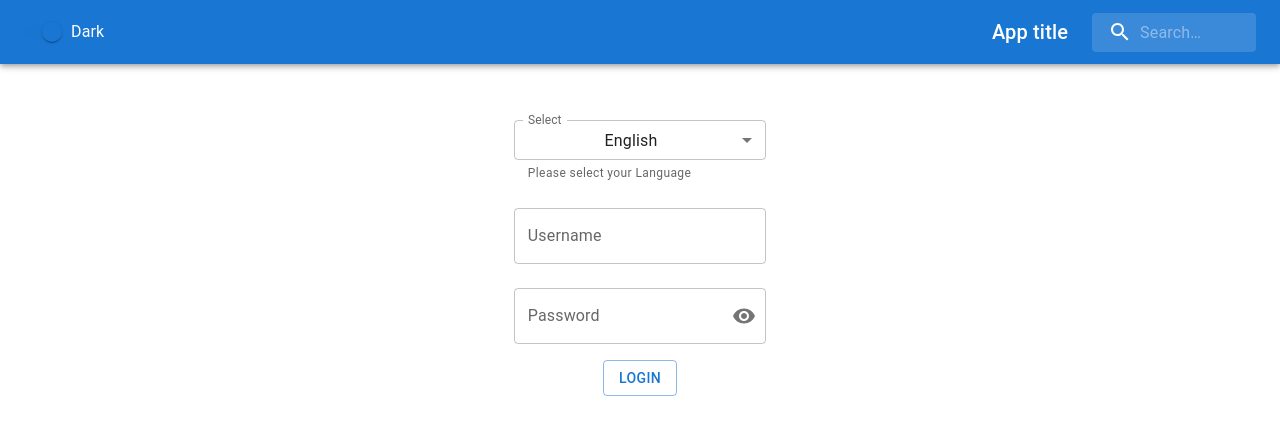
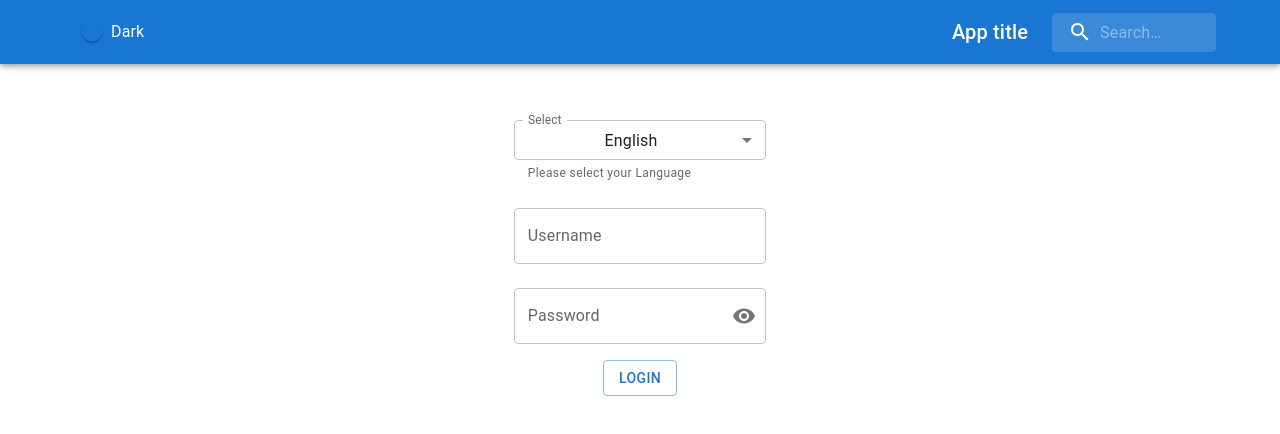
Before and after one commit to emiliojosecalvo/login-context-app, a React (Create React App) app: page / in a window 1280 px wide. Shown: the top 434 px of the page. Built offline with nearby package versions, Linux system fonts and the light colour scheme.

Commit message:
using withStyles to style component

```diff
--- a/package.json
+++ b/package.json
@@ -7,6 +7,7 @@
     "@emotion/styled": "^11.6.0",
     "@mui/icons-material": "^5.3.1",
     "@mui/material": "^5.4.0",
+    "@mui/styles": "^5.4.1",
     "@testing-library/jest-dom": "^5.16.2",
     "@testing-library/react": "^12.1.2",
     "@testing-library/user-event": "^13.5.0",
--- a/src/Navbar.js
+++ b/src/Navbar.js
@@ -1,4 +1,4 @@
-import * as React from 'react';
+import React, { useState } from 'react';
 import AppBar from '@mui/material/AppBar';
 import Box from '@mui/material/Box';
 import Toolbar from '@mui/material/Toolbar';
@@ -10,11 +10,19 @@ import Switch from '@mui/material/Switch';
 import SearchIcon from '@mui/icons-material/Search';
 import { styled, alpha } from '@mui/material/styles';
 import InputBase from '@mui/material/InputBase';
+import { withStyles } from '@mui/styles';
 
-const Navbar = () => {
-    const [auth, setAuth] = React.useState(true);
+const styles = {
+    root: {
+        color: 'black'
+    }
+}
+
+function Navbar(props) {
+
+    const [colorTheme, setColorTheme] = useState(true);
     const handleChange = (event) => {
-        setAuth(event.target.checked);
+        setColorTheme(event.target.checked);
     };
 
     const Search = styled('div')(({ theme }) => ({
@@ -58,22 +66,23 @@ const Navbar = () => {
             },
         },
     }));
+    console.log(props.classes)
 
     return (
-        <AppBar position="static">
-            <Container maxWidth="xl">
+        <AppBar className={props.classes.root} position="static">
+            <Container >
                 <Toolbar disableGutters>
                     <Box sx={{ flexGrow: 1 }}>
                         <FormGroup>
                             <FormControlLabel
                                 control={
                                     <Switch
-                                        checked={auth}
+                                        checked={colorTheme}
                                         onChange={handleChange}
                                         aria-label="login switch"
                                     />
                                 }
-                                label={auth ? 'Dark' : 'Light'}
+                                label={colorTheme ? 'Dark' : 'Light'}
                             />
                         </FormGroup>
                     </Box>
@@ -100,4 +109,4 @@ const Navbar = () => {
         </AppBar>
     );
 };
-export default Navbar;
+export default withStyles(styles)(Navbar);
```
Also changed, not shown: 1 other file (tests, documents, lock files or other folders).
